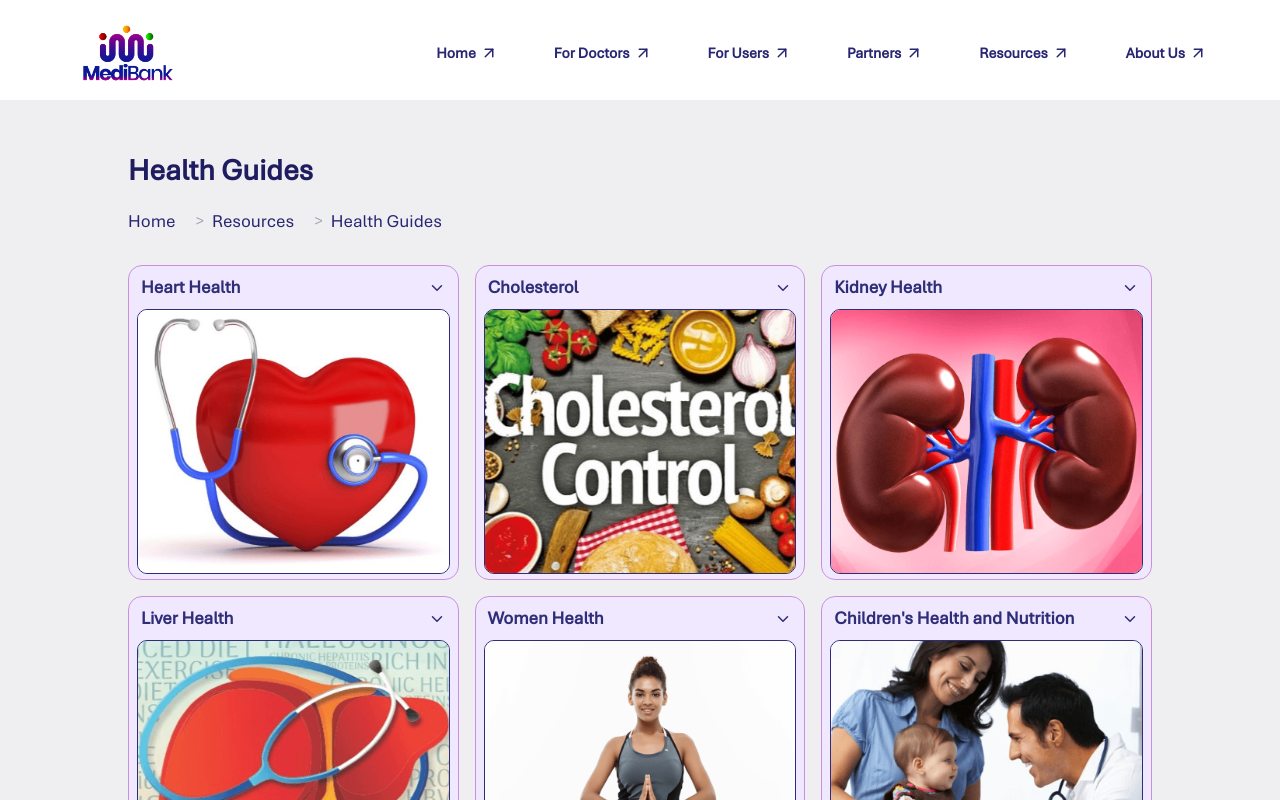
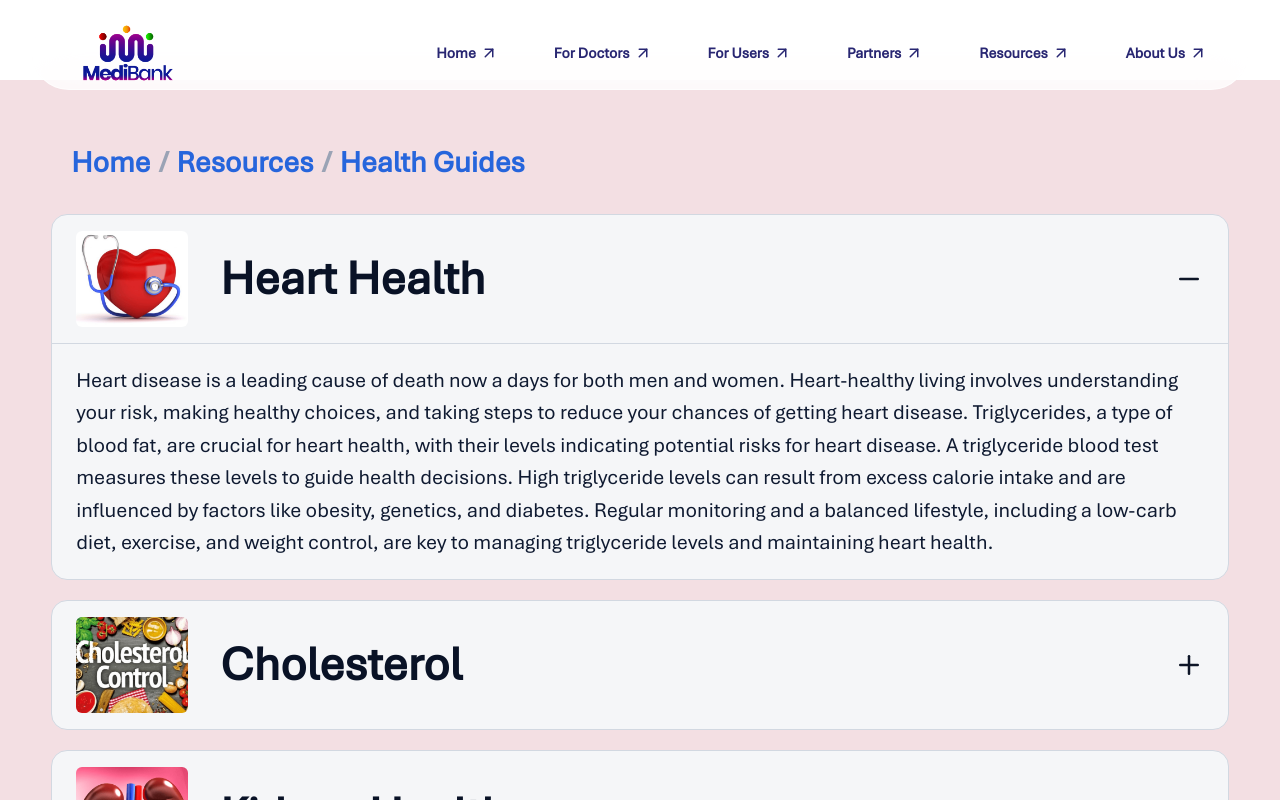
Before and after one commit to AmanDwivedi9335/clinic-portpolio, a Next.js app: page /health-guides in a window 1280 px wide. Shown: the top 800 px of the page. Built offline with nearby package versions, Linux system fonts and the light colour scheme.

Commit message:
Redesign health guides page as accordion layout

```diff
--- a/src/app/health-guides/page.js
+++ b/src/app/health-guides/page.js
@@ -1,7 +1,8 @@
-import React from "react";
+"use client";
+
+import { useState } from "react";
 import Image from "next/image";
-import { FiChevronDown, FiChevronUp } from "react-icons/fi";
-import Breadcrumb from "@/components/Breadcrumb";
+import { FiMinus, FiPlus } from "react-icons/fi";
 
 const guidesData = [
 	{
@@ -56,65 +57,71 @@ const guidesData = [
 		id: 9,
 		imgurl: "/images/healthguides/Screening-tests.png",
 		title: "Common Screening Tests",
-		desc: "<ul><li>Blood Sugar Screening (A1C test) – Used to diagnose prediabetes, type 1 and type 2 diabetes.</li><li>Cholesterol Screening (Lipid panel or Lipid profile) – Measures the levels of cholesterol and triglycerides in blood.</li><li>Blood Pressure Test – Determines if an individual has hypertension (high blood pressure) or hypotension (low blood pressure).</li><li>Thyroid Function Test – Measures how well your thyroid gland is working.</li><li>Liver Function Tests – Help determine the health of the liver by measuring the levels of proteins, liver enzymes, and bilirubin in blood.</li><li>Blood and Urine Tests – Can identify kidney problems.</li><li>Electrocardiography (ECG or EKG) – Measures the heart's electrical activity, allowing a doctor to check for cardiac arrhythmias and palpitations or any other heart issues.</li><li>Exercise Electrocardiogram (Stress Test) – Assesses heart function during physical activity.</li><li>Echocardiogram (Echo) – Uses ultrasound to visualize the heart and check for structural problems.</li><li>Pap Smear – A screening procedure for cervical cancer in women.</li><li>Prostate Screening – Used to detect undiagnosed prostate cancer in men.</li><li>Mammograms – Used as a screening tool, on a routine basis, to detect breast cancer in women at an early stage.</li></ul>",
+		desc: "Blood Sugar Screening (A1C test), Cholesterol Screening (Lipid panel), Blood Pressure Test, Thyroid Function Test, Liver Function Tests, Blood and Urine Tests, ECG, Stress Test, Echocardiogram, Pap Smear, Prostate Screening and Mammograms are common checks used to detect diseases early and improve treatment outcomes.",
 	},
 ];
 
-const breadcrumbItems = [
+const breadcrumbs = [
 	{ label: "Home", href: "/" },
 	{ label: "Resources", href: "/resources" },
 	{ label: "Health Guides", href: "/health-guides" },
 ];
 
-const renderDescription = (content) => {
-	const isHTML = /<\/?[a-z][\s\S]*>/i.test(content);
+export default function Page() {
+	const [openGuideId, setOpenGuideId] = useState(1);
 
-	if (isHTML) {
-		return <div dangerouslySetInnerHTML={{ __html: content }} />;
-	}
+	const toggleGuide = (id) => {
+		setOpenGuideId((current) => (current === id ? null : id));
+	};
 
-	return <p>{content}</p>;
-};
+	return (
+		<div className="mt-[80px] bg-[#f3dfe3] py-10 md:py-16">
+			<div className="mx-auto w-[92%] max-w-[1240px]">
+				<nav aria-label="Breadcrumb" className="mb-8">
+					<ol className="flex flex-wrap items-center gap-2 text-[30px] font-semibold leading-tight text-[#2665dc]">
+						{breadcrumbs.map((crumb, index) => (
+							<li key={crumb.label} className="flex items-center gap-2">
+								{index > 0 && <span className="text-[#9aa3b5]">/</span>}
+								<a href={crumb.href} className="transition-opacity hover:opacity-80">
+									{crumb.label}
+								</a>
+							</li>
+						))}
+					</ol>
+				</nav>
 
-export default function Page() {
-	return (
-		<div className="bg-[#efeff2]">
-			<div className="container mt-[100px] w-11/12 px-0 py-12 md:w-4/5">
-				<h1 className="text-[30px] font-bold text-[#1f1c5f]">Health Guides</h1>
-				<Breadcrumb items={breadcrumbItems} />
+				<div className="space-y-5">
+					{guidesData.map((guide) => {
+						const isOpen = openGuideId === guide.id;
 
-				<div className="mt-4 grid grid-cols-1 gap-4 pb-4 md:grid-cols-2 xl:grid-cols-3">
-					{guidesData.map((item) => (
-						<div key={item.id} className="guide-card-group guide-card-wrap h-[315px] rounded-[14px]">
-							<div className="guide-card-inner relative h-full w-full rounded-[14px]">
-								<div className="guide-card-front absolute inset-0 rounded-[14px] border border-[#cb8fe0] bg-[#efe8ff] p-2">
-									<div className="mb-2 flex items-center justify-between px-1 text-[18px] font-semibold text-[#2f2d77]">
-										<span>{item.title}</span>
-										<FiChevronDown className="text-[#2f2d77]" />
-									</div>
-									<div className="relative h-[265px] w-full overflow-hidden rounded-[10px] border border-[#2f2d77]">
+						return (
+							<section key={guide.id} className="overflow-hidden rounded-2xl border border-[#d2d8e1] bg-[#f5f6f8]">
+								<button
+									type="button"
+									onClick={() => toggleGuide(guide.id)}
+									className="flex w-full items-center gap-4 px-4 py-4 text-left md:gap-8 md:px-6"
+								>
+									<div className="relative h-20 w-24 shrink-0 overflow-hidden rounded-md md:h-24 md:w-28">
 										<Image
-											src={item.imgurl}
-											alt={item.title}
+											src={guide.imgurl}
+											alt={guide.title}
 											fill
-											sizes="(max-width: 768px) 100vw, (max-width: 1280px) 50vw, 33vw"
+											sizes="112px"
 											className="object-cover"
 										/>
 									</div>
-								</div>
+									<h2 className="flex-1 text-xl font-semibold text-[#091226] md:text-5xl">{guide.title}</h2>
+									<span className="text-3xl font-bold text-[#0d1527]">{isOpen ? <FiMinus /> : <FiPlus />}</span>
+								</button>
 
-								<div className="guide-card-back absolute inset-0 rounded-[14px] border border-[#cb8fe0] bg-[#efe8ff] p-3 text-[#2f2d77]">
-									<div className="mb-2 flex items-center justify-between text-[14px] font-semibold">
-										<span>{item.title}</span>
-										<FiChevronUp />
+								{isOpen && (
+									<div className="border-t border-[#d2d8e1] px-4 py-5 text-[21px] leading-[1.55] text-[#0f1a31] md:px-6">
+										<p>{guide.desc}</p>
 									</div>
-									<div className="guide-card-back-content rounded-[10px] border border-[#cb8fe0] bg-[#f4f0ff] p-3 text-[14px] leading-[1.35]">
-										{renderDescription(item.desc)}
-									</div>
-								</div>
-							</div>
-						</div>
-					))}
+								)}
+							</section>
+						);
+					})}
 				</div>
 			</div>
 		</div>
```
